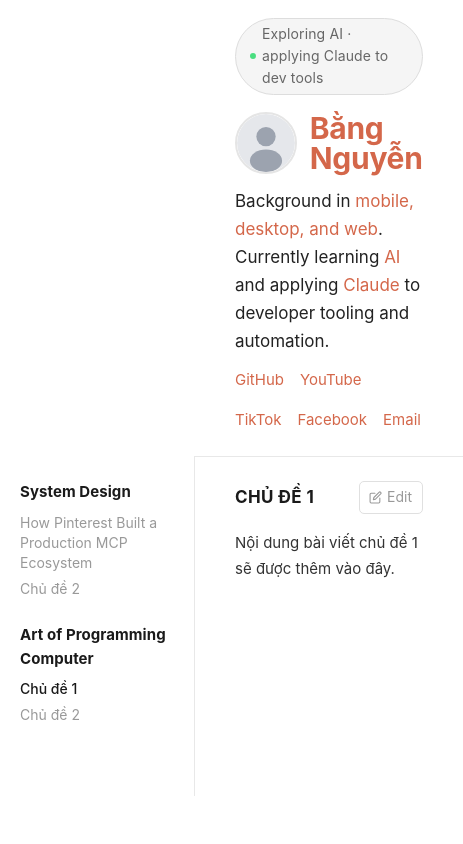
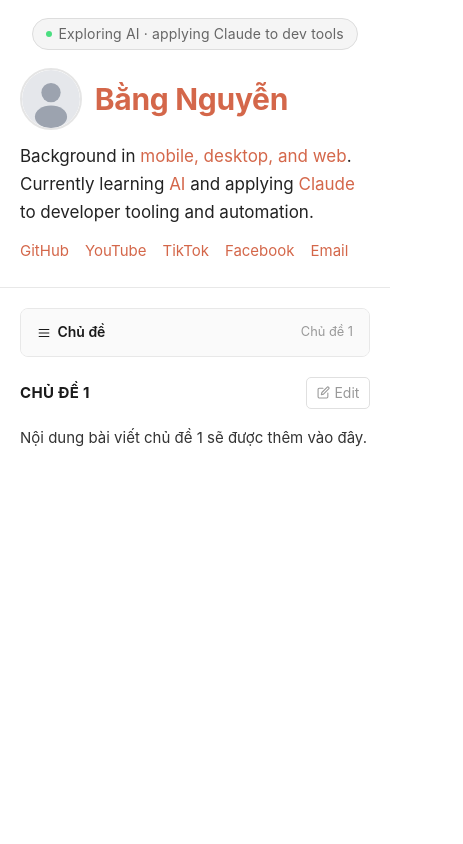
Before and after one commit to Bangkts/bangkts.github.io, an Astro site: page /articles/programming/chu-de-1 in a window 390 px wide. Shown: the whole page, 463 px wide, since content can reach past the window. Built offline with nearby package versions, Linux system fonts and the light colour scheme; Astro itself is replaced by a stand-in of ours.

Commit message:
feat: responsive mobile - sidebar thành dropdown, layout 1 cột

```diff
--- a/src/components/Hero.astro
+++ b/src/components/Hero.astro
@@ -22,6 +22,12 @@
 <style>
   .hero {
     padding: 1.1rem 0 1rem;
+  }
+
+  @media (max-width: 768px) {
+    .name { font-size: 1.5rem; }
+    .bio { font-size: 0.9375rem; }
+    .avatar { width: 52px; height: 52px; }
   }
 
   .name-row {
--- a/src/pages/articles/[...slug].astro
+++ b/src/pages/articles/[...slug].astro
@@ -23,24 +23,34 @@ const editUrl = `https://github.com/${REPO}/edit/main/src/content/articles/${ent
 <BaseLayout title={`${entry.data.title} — Bằng Nguyễn`}>
   <div class="page">
 
-    <!--
-      Cột phải / hàng 1: status bar + hero
-      (cột trái / hàng 1 để trống — sidebar chưa xuất hiện ở đây)
-    -->
+    <!-- Cột phải hàng 1: status bar + hero (desktop) -->
     <div class="hero-area">
       <StatusBar />
       <Hero />
     </div>
 
-    <!--
-      Hàng 2: hai cột song song
-      Cột trái: sidebar | Cột phải: nội dung bài viết
-    -->
+    <!-- Cột trái hàng 2: sidebar (desktop) -->
     <aside class="sidebar-area">
       <Sidebar currentSlug={entry.id} />
     </aside>
 
+    <!-- Cột phải hàng 2: bài viết -->
     <main class="article-area">
+
+      <!-- Mobile only: sidebar thu gọn dạng dropdown -->
+      <details class="mobile-nav">
+        <summary>
+          <span class="mobile-nav-label">
+            <svg width="14" height="14" viewBox="0 0 24 24" fill="none" stroke="currentColor" stroke-width="2"><line x1="3" y1="6" x2="21" y2="6"/><line x1="3" y1="12" x2="21" y2="12"/><line x1="3" y1="18" x2="21" y2="18"/></svg>
+            Chủ đề
+          </span>
+          <span class="mobile-nav-current">{entry.data.title}</span>
+        </summary>
+        <div class="mobile-nav-body">
+          <Sidebar currentSlug={entry.id} />
+        </div>
+      </details>
+
       <div class="title-row">
         <h1 class="article-title">{entry.data.title}</h1>
         <a href={editUrl} target="_blank" rel="noopener" class="edit-btn" title="Chỉnh sửa bài viết">
@@ -51,6 +61,7 @@ const editUrl = `https://github.com/${REPO}/edit/main/src/content/articles/${ent
           Edit
         </a>
       </div>
+
       <div class="article-body">
         <Content />
       </div>
@@ -60,29 +71,22 @@ const editUrl = `https://github.com/${REPO}/edit/main/src/content/articles/${ent
 </BaseLayout>
 
 <style>
+  /* ── DESKTOP layout (grid 2 cột) ── */
   .page {
     display: grid;
     grid-template-columns: 195px 1fr;
     grid-template-rows: auto 1fr;
-    /*
-      hero-area   → cột 2, hàng 1
-      sidebar     → cột 1, hàng 2
-      article     → cột 2, hàng 2
-      (cột 1, hàng 1 để trống)
-    */
     max-width: 960px;
     margin: 0 auto;
     min-height: 100vh;
   }
 
-  /* Cột phải – hàng 1: status bar + hero */
   .hero-area {
     grid-column: 2 / 3;
     grid-row: 1 / 2;
     padding: 0 2.5rem 0.5rem;
   }
 
-  /* Cột trái – hàng 2: sidebar */
   .sidebar-area {
     grid-column: 1 / 2;
     grid-row: 2 / 3;
@@ -93,30 +97,33 @@ const editUrl = `https://github.com/${REPO}/edit/main/src/content/articles/${ent
     top: 0;
   }
 
-  /* Cột phải – hàng 2: bài viết */
   .article-area {
     grid-column: 2 / 3;
     grid-row: 2 / 3;
     border-top: 1px solid var(--border);
     padding: 1.5rem 2.5rem 3rem;
     max-width: 680px;
+    min-width: 0;
   }
+
+  /* Mobile nav ẩn trên desktop */
+  .mobile-nav { display: none; }
 
   .title-row {
     display: flex;
-    align-items: center;        /* dóng hàng giữa theo chiều dọc */
+    align-items: center;
     justify-content: space-between;
     gap: 1rem;
     margin-bottom: 1rem;
   }
 
   .article-title {
-    font-size: 1.0625rem;       /* 17px */
+    font-size: 1.0625rem;
     font-weight: 700;
     color: var(--text);
     line-height: 1.45;
     flex: 1;
-    text-transform: uppercase;  /* viết hoa toàn bộ */
+    text-transform: uppercase;
     letter-spacing: 0.02em;
   }
 
@@ -124,7 +131,7 @@ const editUrl = `https://github.com/${REPO}/edit/main/src/content/articles/${ent
     display: inline-flex;
     align-items: center;
     gap: 0.3rem;
-    font-size: 0.875rem;        /* 14px */
+    font-size: 0.875rem;
     color: #999;
     border: 1px solid #e0e0e0;
     border-radius: 5px;
@@ -138,4 +145,80 @@ const editUrl = `https://github.com/${REPO}/edit/main/src/content/articles/${ent
     color: var(--accent);
     border-color: var(--accent);
   }
+
+  /* ── MOBILE (< 768px) ── */
+  @media (max-width: 768px) {
+    .page {
+      display: block;       /* bỏ grid, về 1 cột */
+    }
+
+    .hero-area {
+      padding: 0 1.25rem 0.5rem;
+    }
+
+    /* Ẩn sidebar desktop */
+    .sidebar-area {
+      display: none;
+    }
+
+    .article-area {
+      border-top: 1px solid var(--border);
+      padding: 1.25rem 1.25rem 3rem;
+      max-width: 100%;
+    }
+
+    /* Hiện mobile nav dropdown */
+    .mobile-nav {
+      display: block;
+      margin-bottom: 1.25rem;
+      border: 1px solid var(--border);
+      border-radius: 8px;
+      overflow: hidden;
+    }
+
+    .mobile-nav summary {
+      display: flex;
+      align-items: center;
+      justify-content: space-between;
+      gap: 0.75rem;
+      padding: 0.75rem 1rem;
+      cursor: pointer;
+      user-select: none;
+      list-style: none;
+      background: #fafafa;
+    }
+
+    .mobile-nav summary::-webkit-details-marker { display: none; }
+
+    .mobile-nav-label {
+      display: flex;
+      align-items: center;
+      gap: 0.4rem;
+      font-size: 0.875rem;
+      font-weight: 600;
+      color: var(--text);
+      flex-shrink: 0;
+    }
+
+    .mobile-nav-current {
+      font-size: 0.8rem;
+      color: var(--text-muted);
+      text-overflow: ellipsis;
+      overflow: hidden;
+      white-space: nowrap;
+      text-align: right;
+    }
+
+    .mobile-nav[open] summary {
+      border-bottom: 1px solid var(--border);
+    }
+
+    .mobile-nav-body {
+      padding: 1rem 1rem 0.5rem;
+    }
+
+    .article-title {
+      font-size: 0.9375rem;
+    }
+  }
 </style>
```
